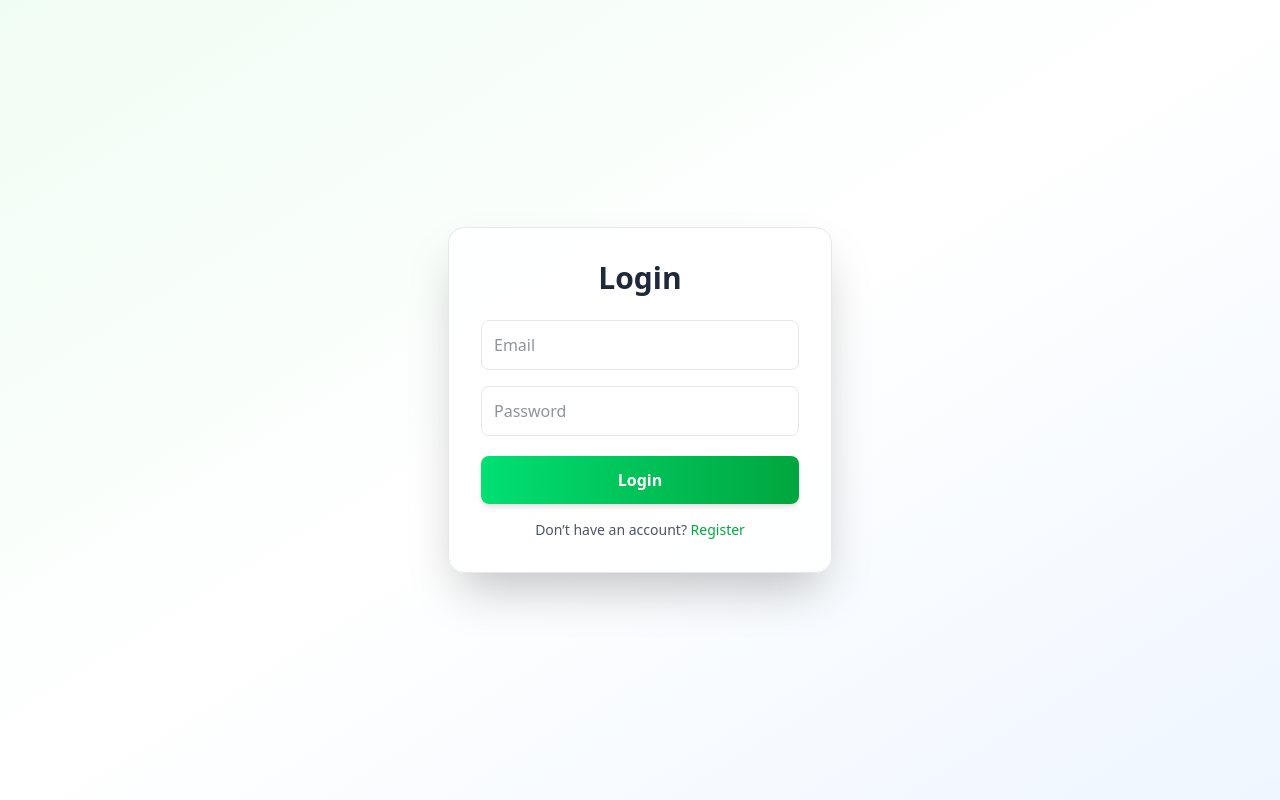
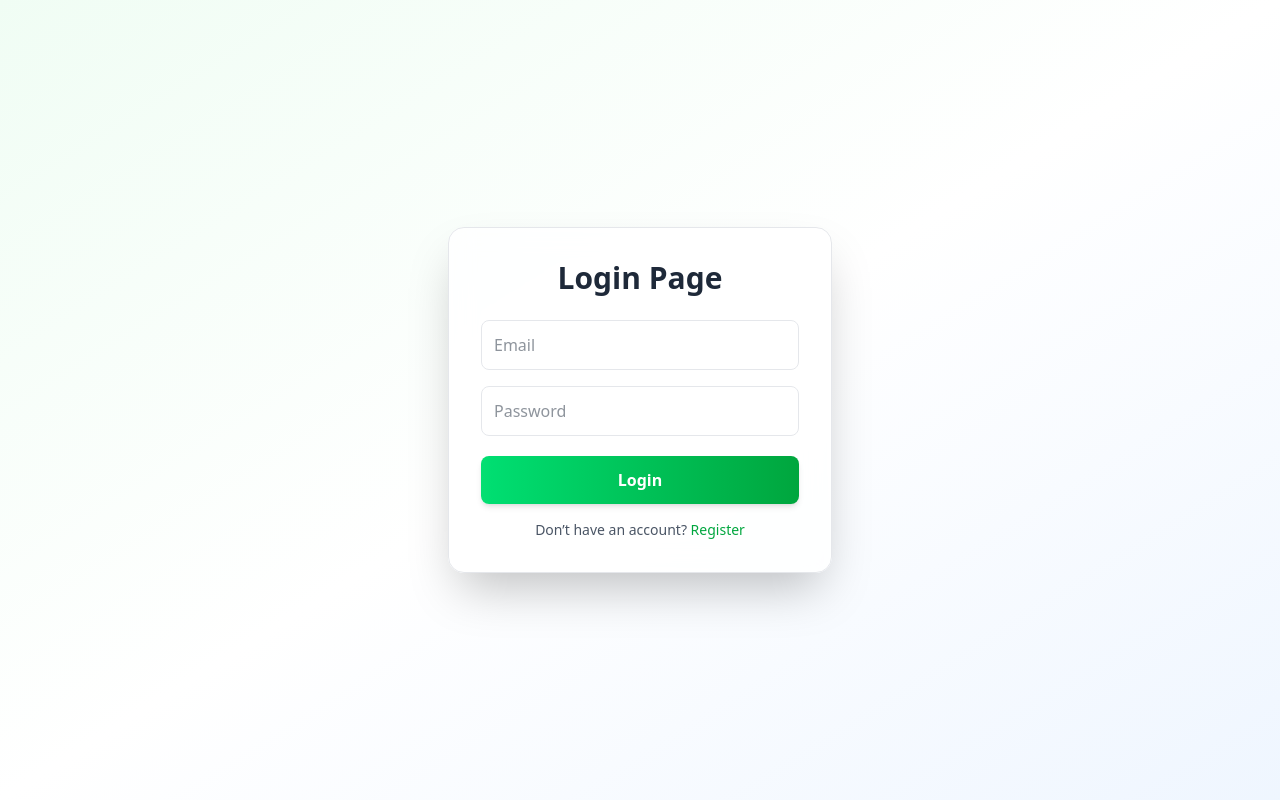
Before and after one commit to SanjayMaity15/expense-tracker, a React (Vite) app in the folder frontend/: page /login in a window 1280 px wide. Built offline with nearby package versions, Linux system fonts and the light colour scheme; no server answers.

Commit message:
Change header text from 'Login' to 'Login Page'

```diff
--- a/frontend/src/pages/Login.jsx
+++ b/frontend/src/pages/Login.jsx
@@ -51,7 +51,7 @@ const Login = () => {
 				className="bg-white/80 backdrop-blur-md border border-gray-200 p-8 rounded-2xl shadow-2xl w-96"
 			>
 				<h2 className="text-3xl font-bold mb-6 text-center text-gray-800">
-					Login
+					Login Page
 				</h2>
 
 				<input
```
